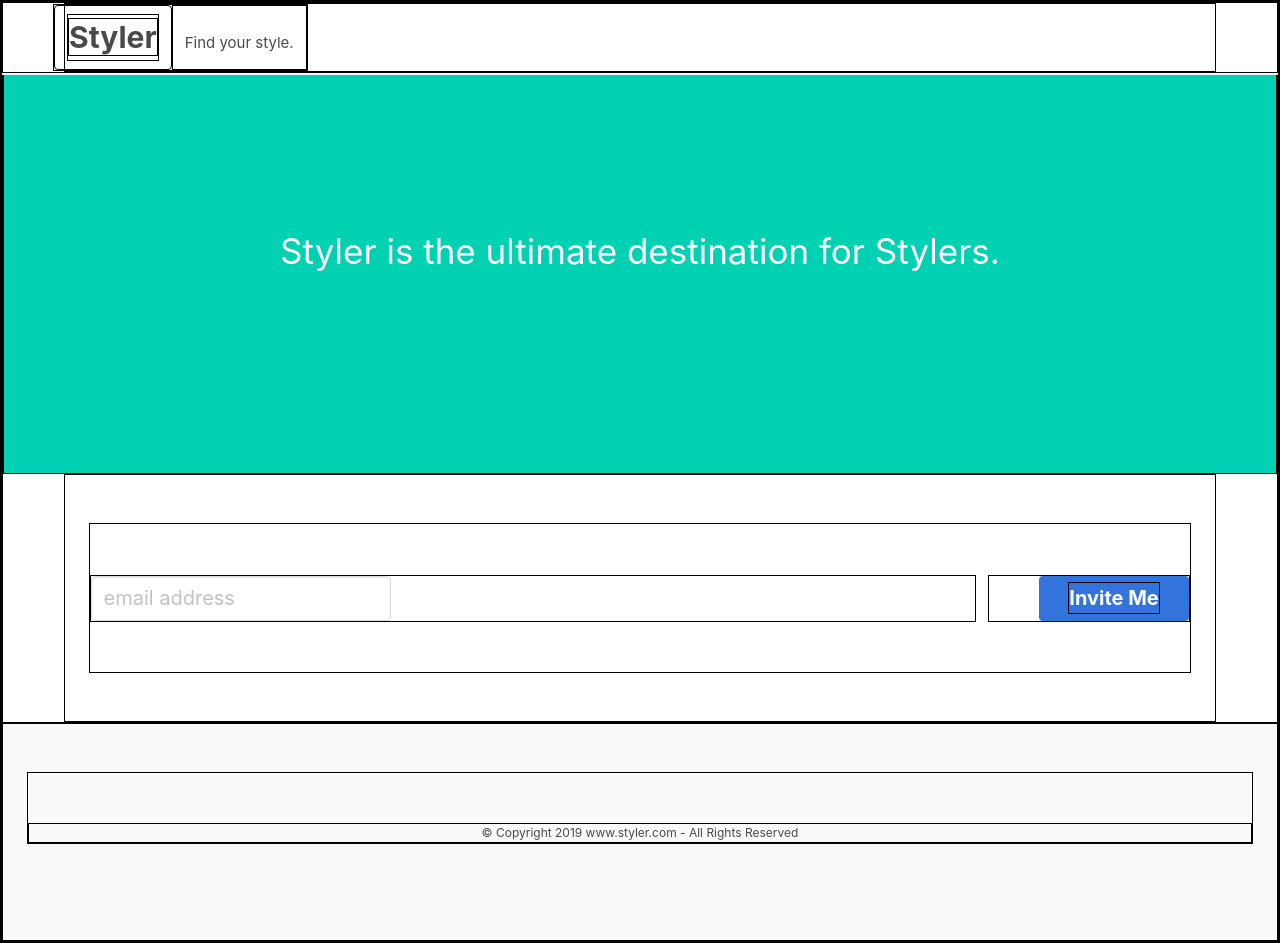
After one commit to DarrenTian/instyle, a Django app: page / in a window 1280 px wide. The commit adds this page. Run offline with Django 3.2, Linux system fonts and the light colour scheme; some libraries are stand-ins or nearby versions.

Commit message:
Basic Css

```diff
--- a/instyle/urls.py
+++ b/instyle/urls.py
@@ -28,10 +28,12 @@ router.register(r'styles', style.views.StyleViewSet)
 # Wire up our API using automatic URL routing.
 # Additionally, we include login URLs for the browsable API.
 urlpatterns = [
+    url(r'^welcome', style.views.welcome),
     url(r'^style/new', style.views.new_style),
 	url(r'^style/(?P<style_id>[0-9]+)$', style.views.style),
     url(r'^style/(?P<style_id>[0-9]+)/edit', style.views.edit_style),
     url(r'^api/', include(router.urls)),
+    url(r'.*', style.views.welcome),
     #url(r'^api-auth/', include('rest_framework.urls', namespace='rest_framework'))
 ]
 
--- a/style/views.py
+++ b/style/views.py
@@ -12,6 +12,9 @@ class StyleViewSet(viewsets.ModelViewSet):
     queryset = Style.objects.all().order_by('id')
     serializer_class = StyleSerializer
 
+def welcome(request):
+	return render(request, 'style/welcome.html', {})
+
 def style(request, style_id):
 	style = Style.objects.get(id=style_id)
 	context = { 'style': style }
@@ -19,15 +22,17 @@ def style(request, style_id):
 
 def new_style(request):
 	if request.method == 'POST' and request.FILES['style_image']:
-		style_image = request.FILES['style_image']
-		fs = FileSystemStorage()
-		filename = fs.save(style_image.name, style_image)
-		uploaded_file_url = fs.url(filename)
+		# style_image = request.FILES['style_image']
+		# fs = FileSystemStorage()
+		# filename = fs.save(style_image.name, style_image)
+		# uploaded_file_url = fs.url(filename)
 
-		new_style = Style()
-		new_style.style_image_url = uploaded_file_url
-		new_style.save()
-		return redirect('/style/'+str(new_style.pk)+'/edit')
+		# new_style = Style()
+		# new_style.style_image_url = uploaded_file_url
+		# new_style.save()
+		# image_id = str(new_style.pk)
+		image_id = '13'
+		return redirect('/style/'+image_id+'/edit')
 	return render(request, 'style/new.html')
 
 def edit_style(request, style_id):
--- a/templates/base.html
+++ b/templates/base.html
@@ -18,5 +18,6 @@
       {% block javascript %}
       {% endblock javascript %}
     {% endblock body %}
+    {% include "footer.html" %}
   </body>
 </html>
--- /dev/null
+++ b/templates/footer.html
@@ -0,0 +1,7 @@
+<footer class="footer">
+  <div class="content has-text-centered" style="padding-top: 50px;">
+    <p style="font-size: 12px">
+    	© Copyright 2019 www.styler.com - All Rights Reserved
+    </p>
+  </div>
+</footer>
--- a/templates/header.html
+++ b/templates/header.html
@@ -1,10 +1,10 @@
 <nav class="navbar has-shadow is-spaced" role="navigation" aria-label="main navigation" style="padding-top:0px; padding-bottom:0px">
 	<div class="container">
 		<div class="navbar-brand">
-	    <a class="navbar-item" href="https://bulma.io">
-	      <img src="https://bulma.io/images/bulma-logo.png" width="112" height="28">
+	    <a class="navbar-item" href="/">
+	     <h1 style="font-size: 30px"><strong>Styler</strong></h1>
 	    </a>
-	    <p class="navbar-item">Find your style.</p>
+	    <p class="navbar-item" style="font-size: 15px;align-items: flex-end; padding-bottom: 15px">Find your style.</p>
 	  	</div>
 	</div>
 </nav>
--- /dev/null
+++ b/templates/style/welcome.html
@@ -0,0 +1,61 @@
+{% extends "base.html" %}
+
+{% block content %}
+<style type="text/css">
+	@media only screen and (min-width: 600px) {
+		.sign-up {
+			height: 150px;
+			display: flex;
+			justify-content: center;
+			align-items: center;
+		}
+
+		.sign-up input {
+			width: 300px;
+		}
+		.sign-up button {
+			width: 150px;
+			margin-left: 50px;
+		}
+	}
+
+	img {
+		border-radius:10px;
+	}
+
+	.introduction {
+		text-align: center;
+		height: 400px;
+		padding-top: 150px;
+		background-color: #00d1b2;
+		font-size: 35px;
+		color:white;
+	}
+
+
+	* {
+		border: solid;
+		border-color: black;
+		border-width: .1px;
+	}
+</style>
+
+		<div class="desktop-container">
+			<div class="introduction">
+				Styler is the ultimate destination for Stylers.
+			</div>
+			<div class="container section">
+				<div class="sign-up field is-grouped">
+					<div class="control is-expanded">
+						<input type="email" value="" name="email" class="input is-medium is-flat" placeholder="email address" required="">
+					</div>
+					<div>
+						<button class="button is-medium is-link">
+	                		<strong>Invite Me</strong>
+	                	</button>
+	                </div>
+				</div>
+			</div>
+		</div>
+
+{% endblock %}
```
Also changed, not shown: templates/style/edit.html (+44 -16 lines), templates/style/style.html (+50 -10 lines).
